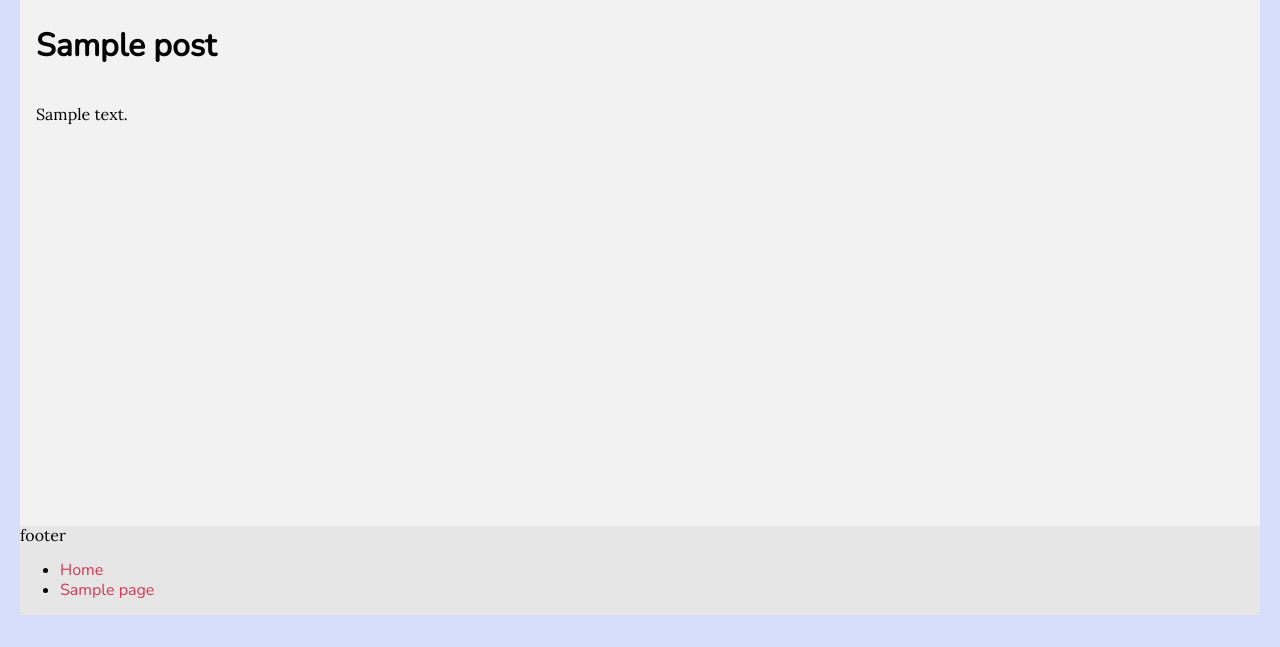
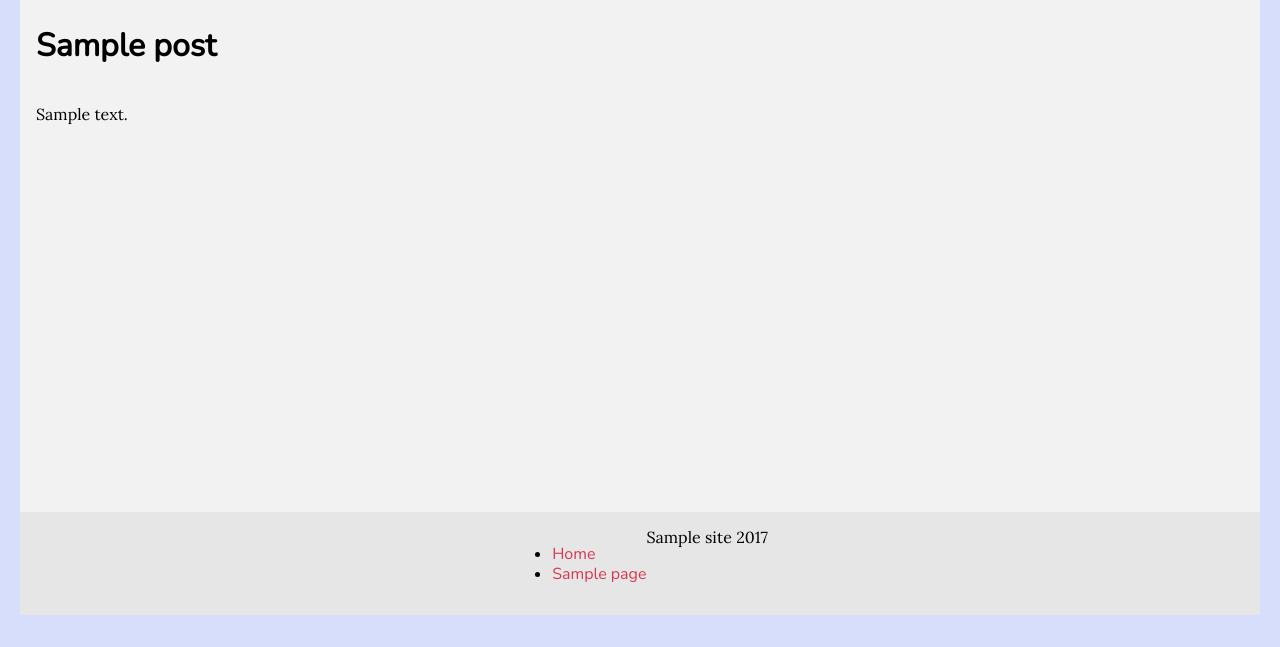
Before and after one commit to resonantdoghouse/wprecipes, a WordPress theme: template themes/wprecipes/index.php in a window 1280 px wide. Shown: the part 153-800 px from the top of the page. Run offline with PHP 8.4 and a stand-in for WordPress, Linux system fonts and the light colour scheme; the site name, menu and one post (Sample post) are stand-ins, and other content is empty; some libraries are stand-ins or nearby versions.

Commit message:
added footer style and info

```diff
--- a/themes/wprecipes/build/css/style.css
+++ b/themes/wprecipes/build/css/style.css
@@ -239,3 +239,8 @@ p {
   flex-flow: row wrap; }
   .wprecipes__related-products__item {
     flex: 1 1 auto; }
+
+.wprecipes__footer {
+  padding: 1rem;
+  display: flex;
+  justify-content: center; }
--- a/themes/wprecipes/footer.php
+++ b/themes/wprecipes/footer.php
@@ -1,14 +1,16 @@
-
-
 <footer class="wprecipes__footer">
 
-    footer
-<?php
-wp_nav_menu(array(
-    'menu' => 'WP Recipes Nav',
-    'theme_location' => 'footer'
-));
-?>
+	<?php
+	wp_nav_menu( array(
+		'menu'           => 'WP Recipes Nav',
+		'theme_location' => 'footer'
+	) );
+	?>
+
+    <div class="wprecipes__info">
+        <span><?php echo get_bloginfo('name'); ?></span>
+        <time><?php echo date( 'Y' ); ?></time>
+    </div>
 </footer>
 </body>
 </html>
--- a/themes/wprecipes/functions.php
+++ b/themes/wprecipes/functions.php
@@ -45,7 +45,7 @@ add_action( 'after_setup_theme', 'woocommerce_support' );
 remove_action( 'woocommerce_before_main_content', 'woocommerce_output_content_wrapper', 10 );
 remove_action( 'woocommerce_after_main_content', 'woocommerce_output_content_wrapper_end', 10 );
 
-add_image_size( 'wprecipe-thumb', 120, 20, array( 'left', 'top' ) );
+add_image_size( 'wprecipe-thumb', 300, 200, array( 'center', 'center' ) );
 
 function woocommerce_support() {
 	add_theme_support( 'woocommerce' );
--- a/themes/wprecipes/src/css/partials/_footer.scss
+++ b/themes/wprecipes/src/css/partials/_footer.scss
@@ -0,0 +1,5 @@
+.wprecipes__footer {
+  padding: 1rem;
+  display: flex;
+  justify-content: center;
+}
```
Also changed, not shown: themes/wprecipes/build/css/style.min.css.
